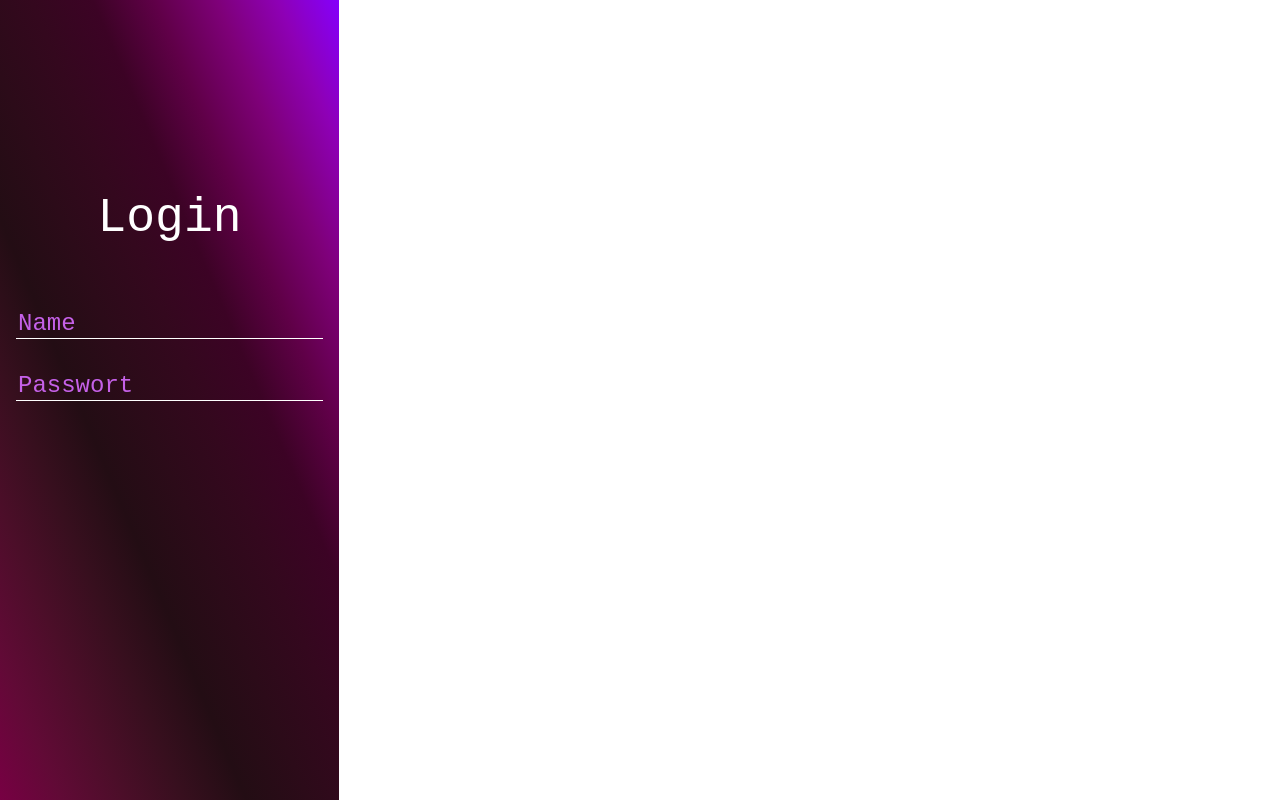
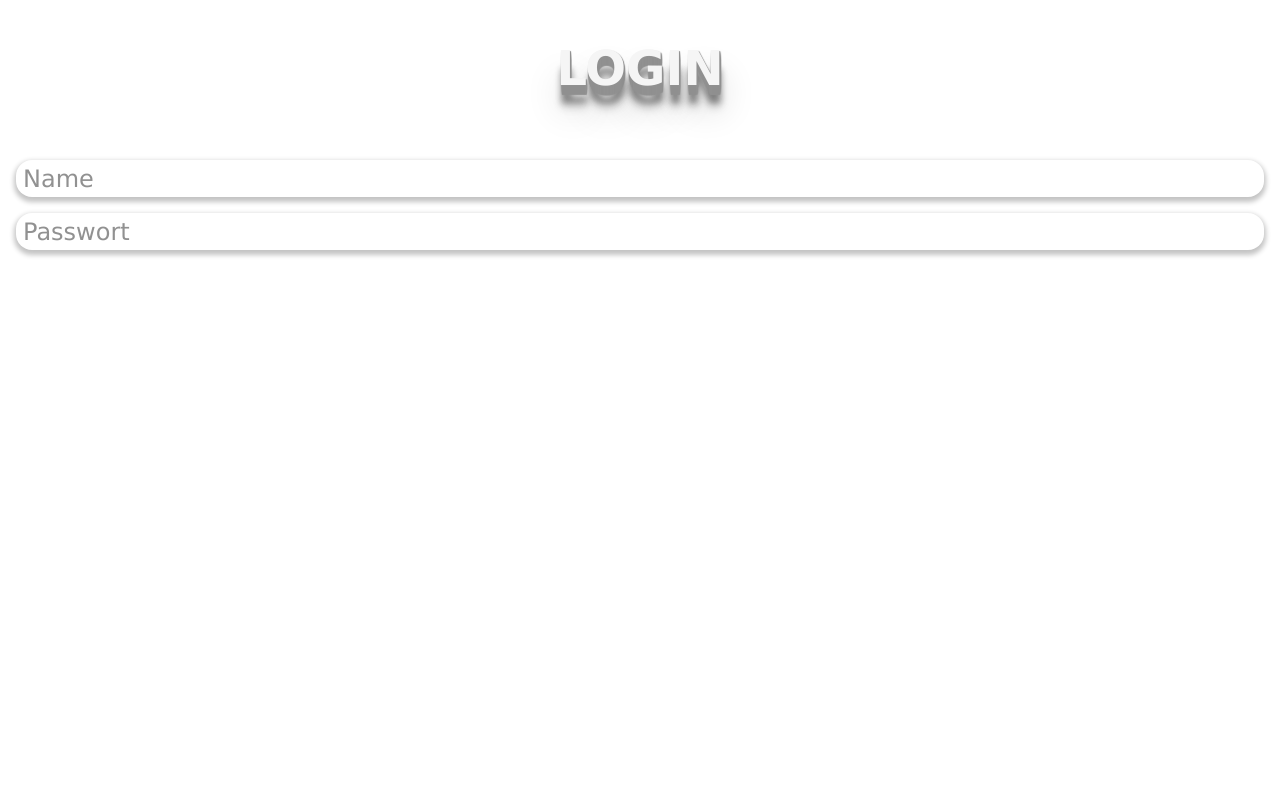
Before and after one commit to smaxxims/my-vue3, a Vue app: page / in a window 1280 px wide. Built offline with nearby package versions, Linux system fonts and the light colour scheme.

Commit message:
shadow-style

```diff
--- a/public/index.html
+++ b/public/index.html
@@ -8,10 +8,6 @@
     <title><%= htmlWebpackPlugin.options.title %></title>
   </head>
   <body>
-    <noscript>
-      <strong>We're sorry but <%= htmlWebpackPlugin.options.title %> doesn't work properly without JavaScript enabled. Please enable it to continue.</strong>
-    </noscript>
     <div id="app"></div>
-    <!-- built files will be auto injected -->
   </body>
 </html>
--- a/src/App.vue
+++ b/src/App.vue
@@ -6,21 +6,11 @@
   export default {
     created() {
       console.log('created');
-      window.scrollTo(0,1);
+
     },
   }
 </script>
 
 <style lang="scss">
   @import './assets/style.css';
-  html {
-    overflow: hidden;
-    width: 100%;
-  }
-  body {
-    height: 100%;
-    position: fixed;
-    overflow-y: scroll;
-    -webkit-overflow-scrolling: touch;
-  }
 </style>
--- a/src/assets/style.css
+++ b/src/assets/style.css
@@ -1,4 +1,16 @@
 /* Standard start*/
+:root {
+  --main-color: #919191;
+  --text-color: #50d5ed;
+  --main-font-family: verdana;
+  --main-box-shadow: 0px 3px 5px 2px #c4c4c4;
+  --focus-box-shadow: 0px 3px 5px 2px #50d5ed;
+}
+body {
+  margin: 0;
+  height: auto;
+  background-color: #fff;
+}
 .p-0{
   padding:0
 }
@@ -2278,10 +2290,6 @@
 
 /* Standard end*/
 
-body {
-  margin: 0;
-  background-color: #fff;
-}
 .smartphone-height {
   height: calc(100vh - 170px);
 }
--- a/src/components/MText.vue
+++ b/src/components/MText.vue
@@ -1,10 +1,15 @@
 <template>
   <div class="div-out">
-    <div class="div-in">
+    <div
+      class="div-in"
+      ref="divIn"
+    >
       <input
-        :placeholder="placeholder"
         type="text"
         class="m-text"
+        :placeholder="placeholder"
+        @focus="input_focus_in()"
+        @focusout="input_focus_out()"
       >
     </div>
   </div>
@@ -14,6 +19,14 @@
   export default {
     props: {
       placeholder: String
+    },
+    methods: {
+      input_focus_in() {
+        this.$refs.divIn.style.boxShadow = '0px 3px 5px 2px #50d5ed'
+      },
+      input_focus_out() {
+        this.$refs.divIn.style.boxShadow = '0px 3px 5px 2px #c4c4c4'
+      }
     }
   }
 </script>
@@ -23,22 +36,23 @@
     margin: 1rem;
   }
   .div-in {
-    border-bottom: 1px solid white;
+    border-radius: 1rem;
+    box-shadow: 0px 3px 5px 2px #c4c4c4;
+    padding-left: 5px;
   }
   input {
     background-color: transparent;
-    color: white;
+    color: var(--text-color);
     width: 100%;
     outline: none;
     border: none;
-    font-family: monospace;
-    caret-color: white;
-    caret-shape: block;
+    font-family: var(--main-font-family);
+    caret-color: var(--main-color);
     font-size: 1.5rem;
+    height: 35px;
   }
-
   input::placeholder {
-    color: #c561e8;
-    font-family: monospace;
+    color: var(--main-color);
+    font-family: var(--main-font-family);
   }
 </style>
--- a/src/views/Login.vue
+++ b/src/views/Login.vue
@@ -1,13 +1,11 @@
 <template>
 
   <div
-    class="flex flex-col justify-center gradient-back"
-    style="height: 100vh;"
+    class=""
   >
-    <div class="heading flex justify-center mb-12">Login</div>
+    <div class="heading flex justify-center mt-10 mb-16">Login</div>
     <MText placeholder="Name"></MText>
     <MText placeholder="Passwort"></MText>
-    <div class="mt-48"></div>
   </div>
 </template>
 
@@ -22,9 +20,28 @@
 </script>
 
 <style scoped>
+
   .heading {
-    color: white;
+    color: var(--main-color);
     font-size: 3rem;
-    font-family: monospace;
+    text-transform: uppercase;
+    font-family: var(--main-font-family);
+    font-weight: 700;
+    color: #f5f5f5;
+    text-shadow:
+      1px 1px 1px #919191,
+      1px 2px 1px #919191,
+      1px 3px 1px #919191,
+      1px 4px 1px #919191,
+      1px 5px 1px #919191,
+      1px 6px 1px #919191,
+      1px 7px 1px #919191,
+      1px 8px 1px #919191,
+      1px 9px 1px #919191,
+      1px 10px 1px #919191,
+      1px 18px 6px rgba(16,16,16,0.4),
+      1px 22px 10px rgba(16,16,16,0.2),
+      1px 25px 35px rgba(16,16,16,0.2),
+      1px 30px 60px rgba(16,16,16,0);
   }
 </style>
```
